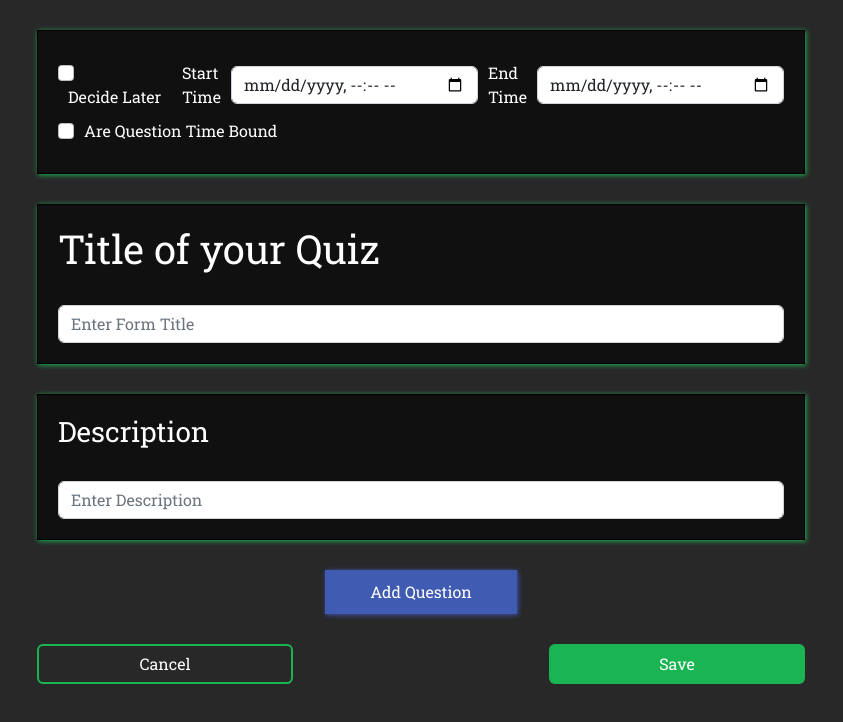
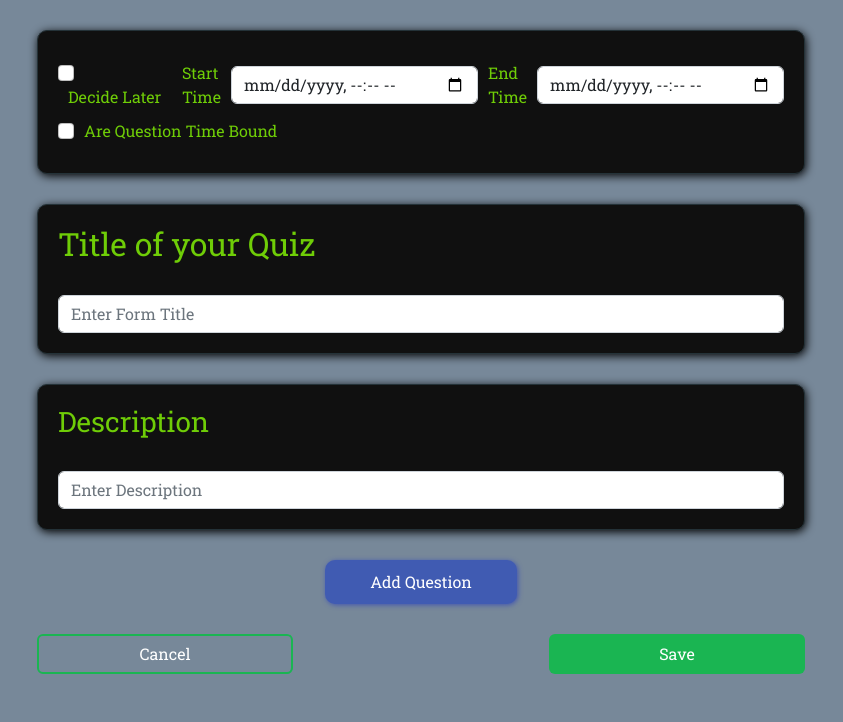
Before and after one commit to Deepak-Kumar201/tally_techpirates, a React (Create React App) app: page /create in a window 1280 px wide. Shown: the top 722 px of the page, without its empty margins (219-1062 px from the left). Built offline with nearby package versions, Linux system fonts and the light colour scheme; a web font is replaced by a local one.

Commit message:
Form UI improvement

```diff
--- a/public/index.html
+++ b/public/index.html
@@ -34,6 +34,7 @@
         margin: 0;
         padding: 0;
         box-sizing: border-box;
+
       }
 
     </style>
--- a/src/Components/CreatingForm/Header.jsx
+++ b/src/Components/CreatingForm/Header.jsx
@@ -51,7 +51,7 @@ export default function Header() {
 				</div>
 			</div>
 			<div className="title container" type="title" id="title">
-				<h1>Title of your Quiz</h1><br />
+				<h2>Title of your Quiz</h2><br />
 				<textarea className="form-control" placeholder="Enter Form Title" id="formTitle" rows="1"  onInput={shrinkText} style={{ resize: "none" }}></textarea>
 			</div>
 			<div className="header container" type="description" id="descr">
--- a/src/Components/CreatingForm/Styles/Creator.css
+++ b/src/Components/CreatingForm/Styles/Creator.css
@@ -3,14 +3,18 @@
 
 .container {
 	width: 60vw;
-	border: 1px solid black;
+	border: 1px solid #243238;
 	padding: 20px;
 	background-color: #101010;
 	color: white;
-	box-shadow: 1px 1px 5px #1ab552;
+	box-shadow: 1px 2px 10px black;
+	/* box-shadow: 1px 1px 5px #1ab552; */
 	margin: 30px;
 	margin-left: auto;
 	margin-right: auto;
+	border-radius: 10px;
+	font-family: 'Roboto Slab',serif;
+	color: #6fcd07;
 }
 
 .headerOptions{
@@ -19,11 +23,12 @@
 }
 
 body{
-	background-color: #282828 !important;
+	/* background-color: #282828 !important; */
+	background-color: lightslategray;
 }
 
 .container:hover{
-	box-shadow : 3px 3px 5px #1ab552;
+	/* box-shadow : 3px 3px 5px #1ab552; */
 }
 
 .option {
@@ -74,6 +79,7 @@ body{
 .f {
 	grid-column-start: 1;
 	grid-column-end: 2;
+
 }
 
 
@@ -94,11 +100,12 @@ body{
 	margin: auto;
 	color: white;
 	margin-bottom:30px;
-
+	border-radius: 10px;
 }
 
 .img:hover{
-	box-shadow : 2px 2px 10px #1ab552;
+	/* box-shadow : 2px 2px 10px #1ab552; */
+	transform: scale(1.05);
 }
 
 .act{
@@ -136,7 +143,8 @@ body{
     width: 80%;
     color: #D4F1F4;
     width: 300px;
-    background-color: #1ab552;
+    /* background-color: #1ab552; */
+	background-color: #6fcd07;
     height: 40px;
     line-height: 40px;
     text-align: center;
@@ -147,7 +155,9 @@ body{
 }
 
 .queType:hover{
-    background-color: #11a146;
+    /* background-color: #11a146; */
+	background-color: white;
+	color: black;
 }
 
 .btn-primary{
--- a/src/Components/Formdetails/ScoreCard.jsx
+++ b/src/Components/Formdetails/ScoreCard.jsx
@@ -39,6 +39,7 @@ export default function ScoreCard() {
         }
         getForm();
     }, [])
+    var rank = 1;
     return (
         <div className='scorecardCont'>
             <div>
@@ -52,7 +53,7 @@ export default function ScoreCard() {
                             <div className='scorecard'>
                                 <div className='scorecard-left'>
                                     <div className='scorecard-name'>
-                                        <h4>{data.name}</h4>
+                                        <h4>{(rank++) + ' .  ' + data.name}</h4>
                                     </div>
                                 </div>
                                 <div className='scorecard-right'>
```
